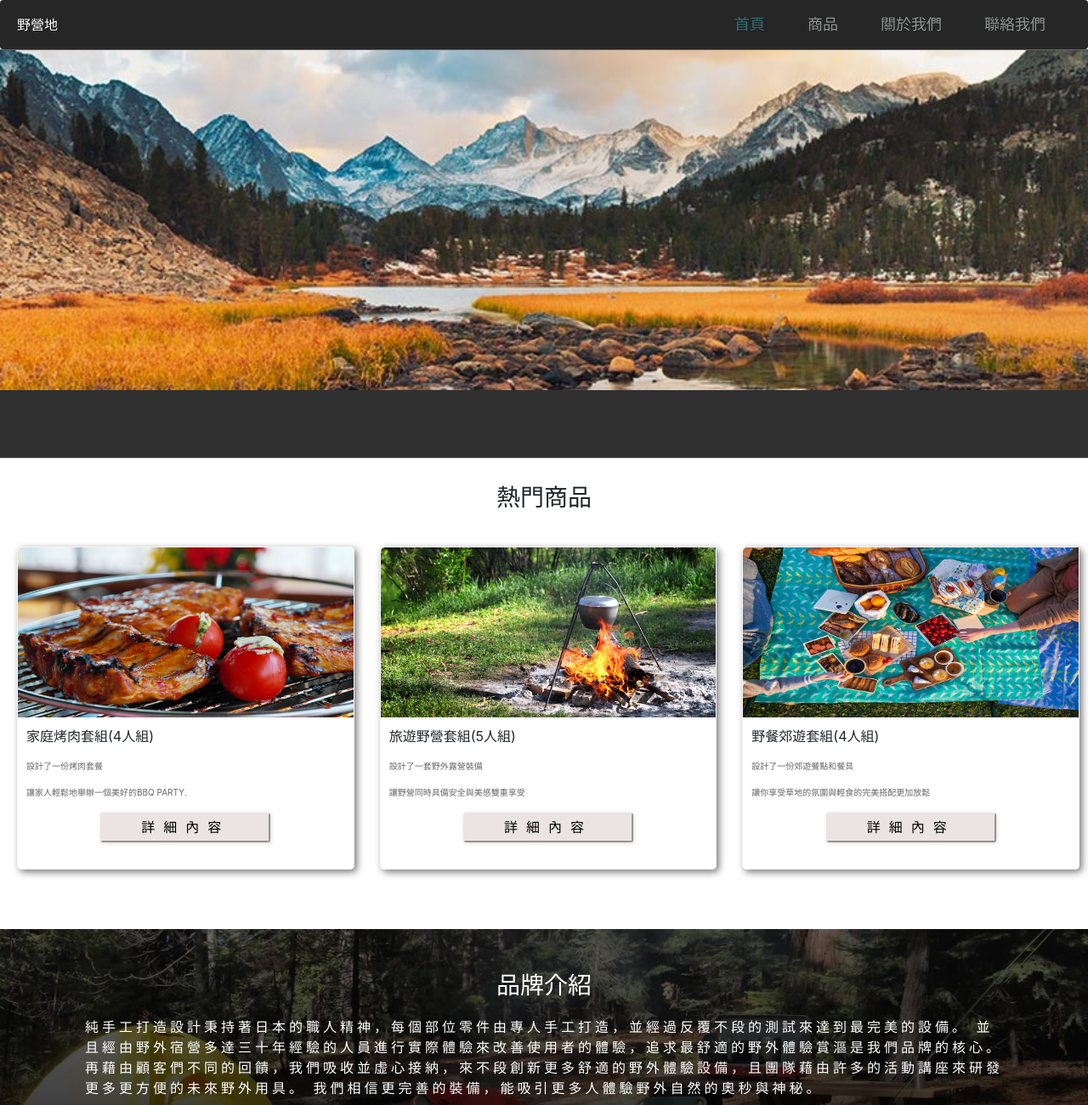
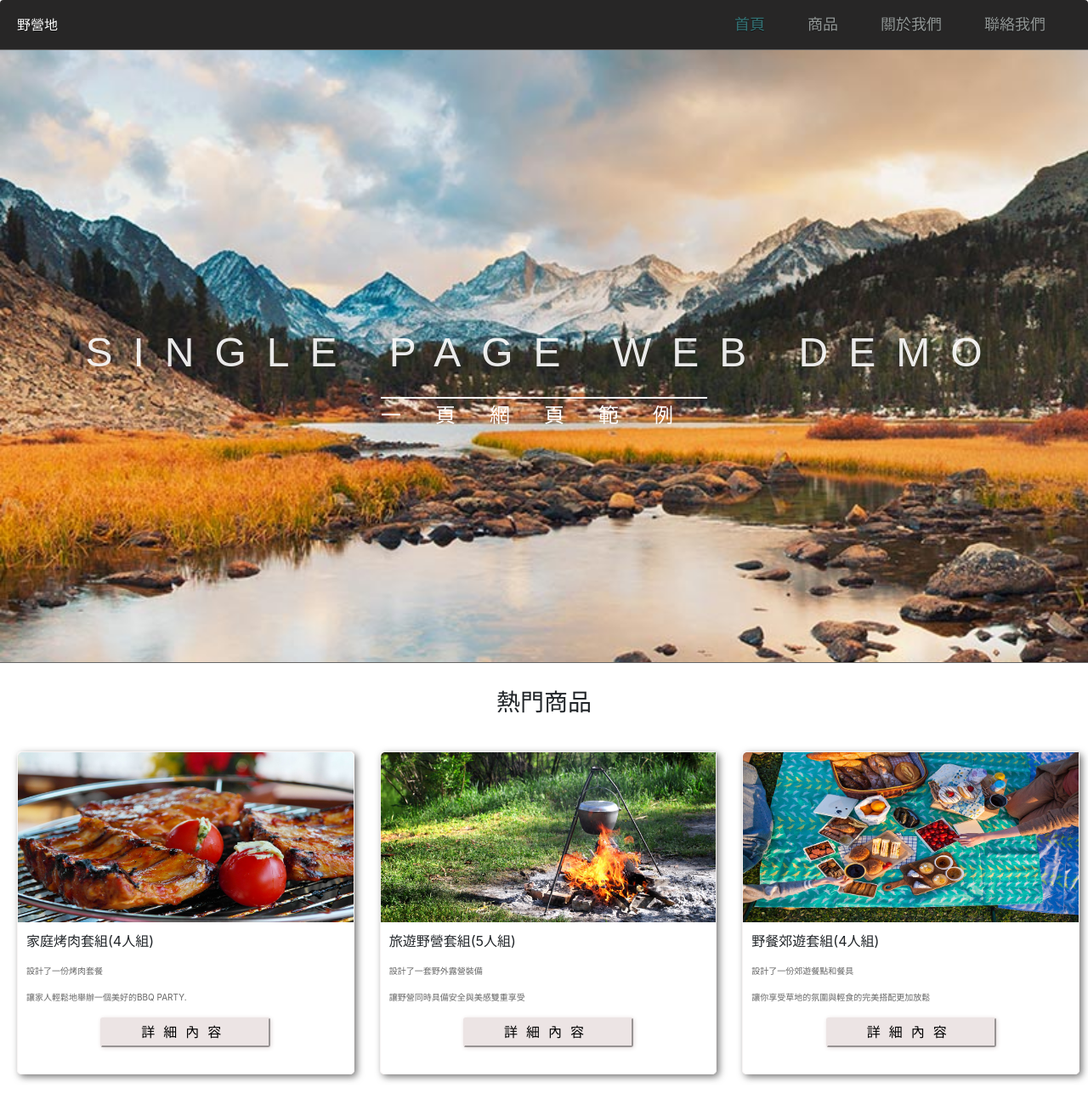
Before and after one commit to weimowang/Store_one, a plain HTML site: page index.html in a window 1280 px wide. Shown: the top 1300 px of the page at 85% size. Drawn offline with nearby package versions, Linux system fonts and the light colour scheme.

Commit message:
add font family

```diff
--- a/assets/css/style.css
+++ b/assets/css/style.css
@@ -41,7 +41,7 @@
 @media screen and (min-width: 900px) {
     .menu {
         width: 100%;
-        border-radius: 4px 4px 4px 4px;
+        border-radius: 4px 4px 0px 0px;
         background: #272626;
         box-shadow: 0px 1px 1px rgba(0, 0, 0, 0.15);
         display: flex;
@@ -101,32 +101,33 @@
 .blockFirst {
     border-top: 1px solid #666;
     background: #303030;
-    min-height: 60vh;
+    min-height: 90vh;
     text-align: center;
-}
-
-.blockFirst h1 {
-    color: white;
 }
 
 .blockFirst .major {
     text-align: center;
-    padding-top: 150px;
+    padding-top: 40vh;
 }
 
 .wei-header {
+    opacity: 0.9;
+    color: #fff;
     font-weight: 150;
-    font-size: 3.8em;
+    font-size: 3em;
     text-transform: uppercase;
     letter-spacing: 0.5em;
+    font-family: Arial;
 }
 
 .wei-header-line {
+    letter-spacing: 40px;
     font-weight: 100;
-    font-size: 1.2em;
+    font-size: 1.5em;
     border-top: solid 2px #fff;
     display: inline-block;
     color: white;
+    font-family: 'Noto Sans TC', sans-serif;
 }
 
 .page-wrapper {
@@ -136,7 +137,7 @@
     background-repeat: no-repeat;
     padding-top: 0;
     width: 100%;
-    height: 400px;
+    height: 90vh;
 }
 
 .blockSeond {
@@ -267,6 +268,8 @@
 .page-wrapper-content {
     text-align: left;
     letter-spacing: 4px;
+    font-family: 'Noto Sans TC', sans-serif;
+
 }
 
 .page-wrapper-bottom {
--- a/index.html
+++ b/index.html
@@ -13,6 +13,8 @@
     <script src="https://kit.fontawesome.com/3b2516a060.js"></script>
 
     <link href="https://unpkg.com/aos@2.3.1/dist/aos.css" rel="stylesheet">
+    <!--font noto snas tc tw-->
+    <link href="https://fonts.googleapis.com/css?family=Noto+Sans+TC&display=swap" rel="stylesheet">
 
 
 </head>
@@ -40,10 +42,10 @@
     <section class="blockFirst">
         <div class="page-wrapper">
             <header class="major">
-                <!-- <h1 class="wei-header" id="header_one">
-                    <span class="word">野營地</span>
-                </h1>
-                <span class="wei-header-line">烤肉・野餐・宿營・新鮮食材裝備通通都在這</span> -->
+                <p class="wei-header" id="header_one">
+                    single page web demo
+                </p>
+                <span class="wei-header-line">一頁網頁範例</span>
             </header>
         </div>
     </section>
@@ -55,7 +57,7 @@
 
         <div class="good_display col-md-12 col-sm-12">
             <div class="row">
-                <div class="col-lg-4 good_display_items">
+                <div class="col-lg-4 good_display_items" data-aos="fade-up" data-aos-duration="1000">
                     <div class="goods-item">
                         <div class="img-zoom">
                             <a href="http://www.google.com.tw">
@@ -70,7 +72,7 @@
                         <button class="goods-btn">詳細內容</button>
                     </div>
                 </div>
-                <div class="col-lg-4 good_display_items">
+                <div class="col-lg-4 good_display_items" data-aos="fade-up" data-aos-duration="1500">
                     <div class="goods-item">
                         <div class="img-zoom">
                             <a href="http://www.google.com.tw">
@@ -85,7 +87,7 @@
                         <button class="goods-btn">詳細內容</button>
                     </div>
                 </div>
-                <div class="col-lg-4 good_display_items">
+                <div class="col-lg-4 good_display_items" data-aos="fade-up" data-aos-duration="2000">
                     <div class="goods-item">
                         <div class="img-zoom">
                             <a href="http://www.google.com.tw">
@@ -108,10 +110,10 @@
     <section class="blockthird">
         <div class="page-wrapper">
             <div class="page-wrapper-box">
-                <div class='page-wrapper-title' data-aos="zoom-in-down">
+                <div class='page-wrapper-title' data-aos="zoom-in-down" data-aos-duration="1000">
                     <h3>品牌介紹</h3>
                 </div>
-                <div class='page-wrapper-content' data-aos="fade-up" data-aos-anchor-placement="center-bottom">
+                <div class='page-wrapper-content' data-aos="fade-up" data-aos-duration="1000">
                     <p>
                         純手工打造設計秉持著日本的職人精神，每個部位零件由專人手工打造，並經過反覆不段的測試來達到最完美的設備。
                         並且經由野外宿營多達三十年經驗的人員進行實際體驗來改善使用者的體驗，追求最舒適的野外體驗賞漚是我們品牌的核心。
@@ -119,7 +121,7 @@
                         我們相信更完善的裝備，能吸引更多人體驗野外自然的奧秒與神秘。
                     </p>
                 </div>
-                <div class='page-wrapper-bottom' data-aos="fade-up" data-aos-anchor-placement="center-bottom">
+                <div class='page-wrapper-bottom' data-aos="fade-up" data-aos-duration="1000">
                     <button class="goods-btn">品牌商品</button>
                 </div>
             </div>
```
